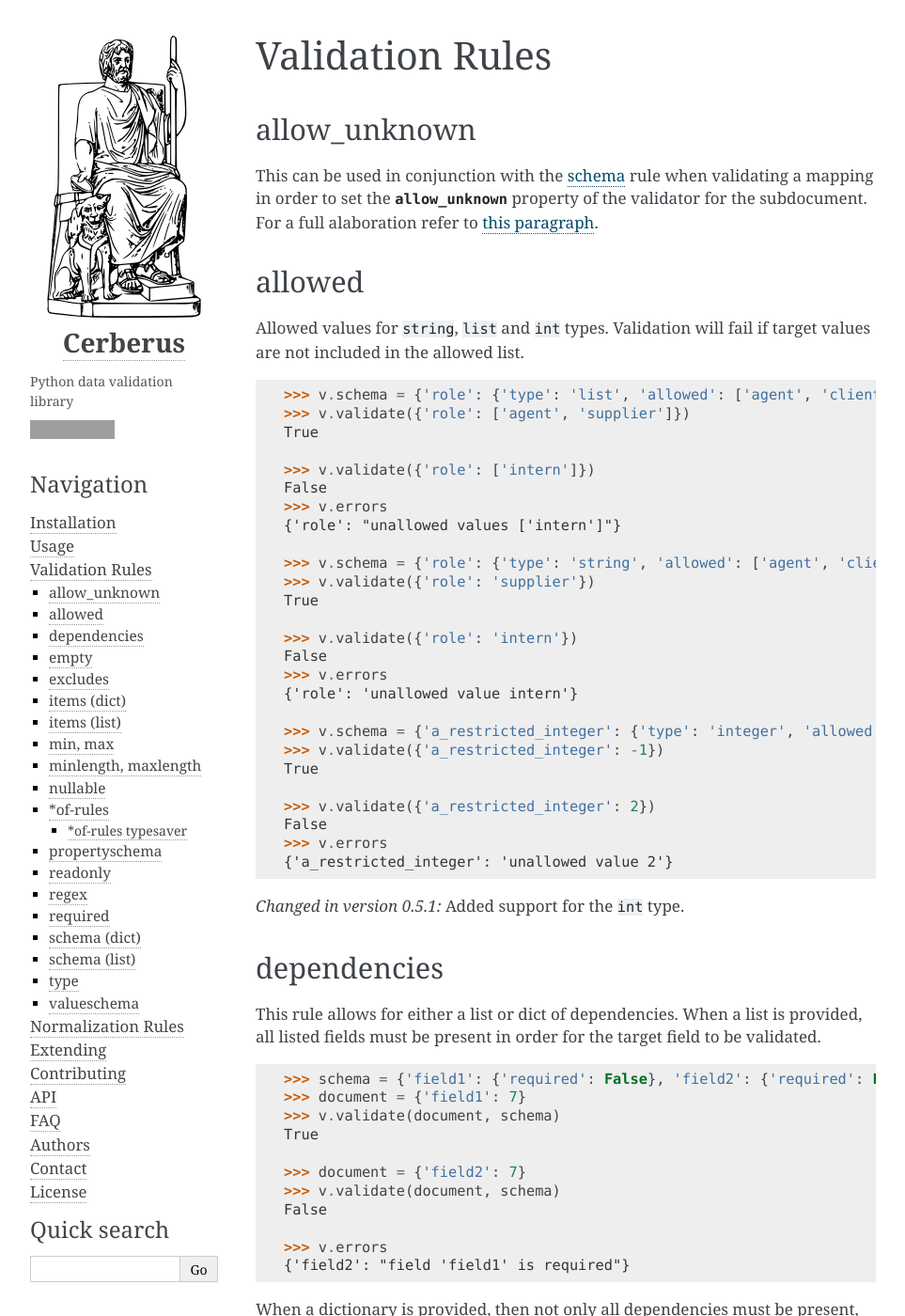
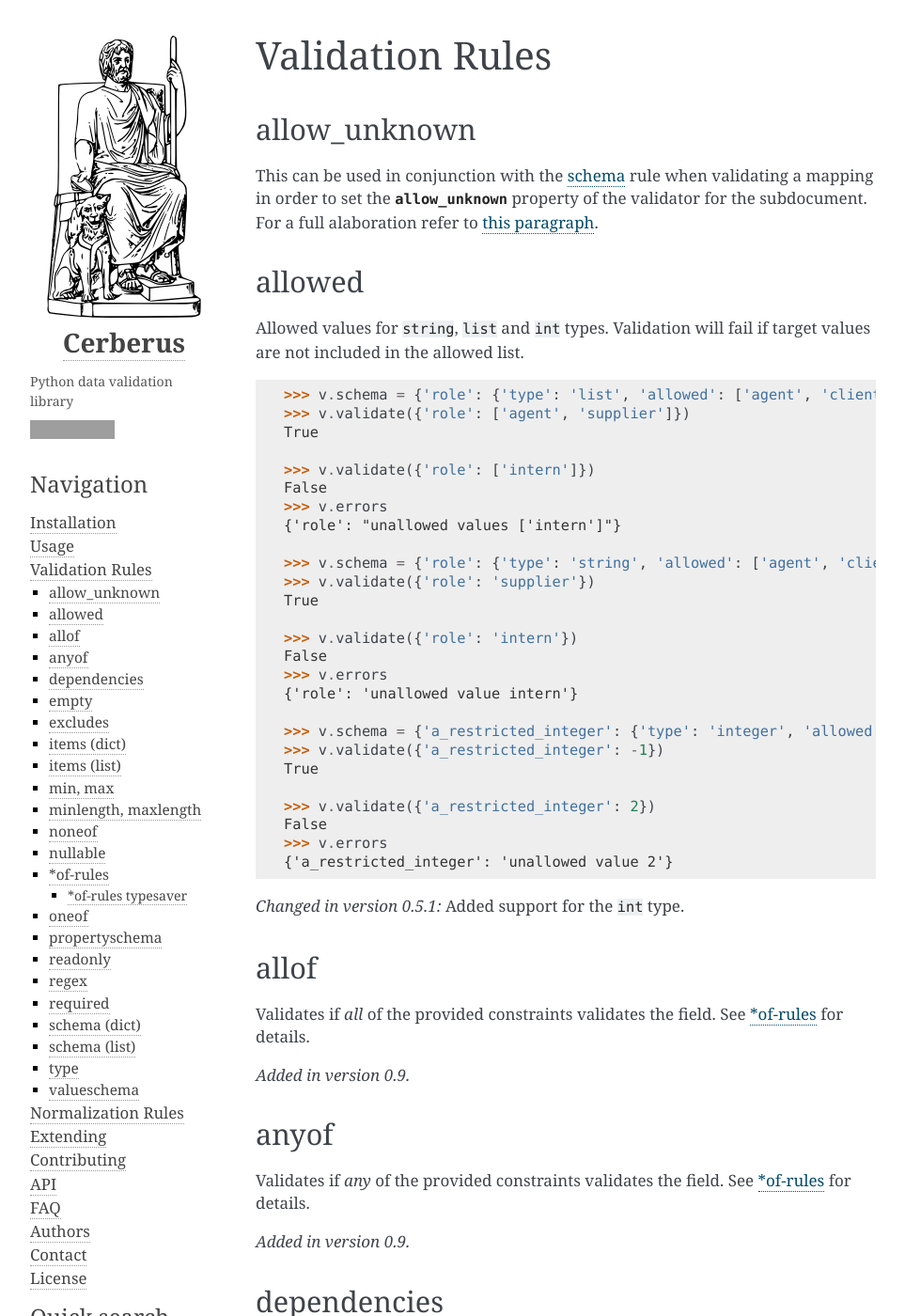
Before and after one commit to pyeve/cerberus, a Sphinx documentation site: the page built from docs/validation-rules.rst, in a window 1280 px wide and 1400 px high. Shown: the whole window at 94% size, without its empty margins (148-1111 px from the left). Built offline with Sphinx 7.4.7, drawn with Linux system fonts in a browser that asks for light colours; some of the changed text lies outside the part shown; grey boxes are pictures that could not be loaded.

Commit message:
Adds entries for allof, anyof, noneof and oneof to the rules list

```diff
--- a/docs/validation-rules.rst
+++ b/docs/validation-rules.rst
@@ -45,6 +45,20 @@ if target values are not included in the allowed list.
 
 .. versionchanged:: 0.5.1
    Added support for the ``int`` type.
+
+allof
+-----
+
+Validates if *all* of the provided constraints validates the field. See `\*of-rules`_ for details.
+
+.. versionadded:: 0.9
+
+anyof
+-----
+
+Validates if *any* of the provided constraints validates the field. See `\*of-rules`_ for details.
+
+.. versionadded:: 0.9
 
 dependencies
 ------------
@@ -237,6 +251,13 @@ minlength, maxlength
 --------------------
 Minimum and maximum length allowed for ``string`` and ``list`` types.
 
+noneof
+------
+
+Validates if *none* of the provided constraints validates the field. See `\*of-rules`_ for details.
+
+.. versionadded:: 0.9
+
 nullable
 --------
 If ``True`` the field value can be set to ``None``. It is essentially the
@@ -272,8 +293,8 @@ field will be considered valid if it validates against the set in the list
 according to the prefixes logics ``all``, ``any``, ``one`` or ``none``.
 
 ==========  ====================================================================
+``allof``   Validates if *all* of the provided constraints validates the field.
 ``anyof``   Validates if *any* of the provided constraints validates the field.
-``allof``   Validates if *all* of the provided constraints validates the field.
 ``noneof``  Validates if *none* of the provided constraints validates the field.
 ``oneof``   Validates if *exactly one* of the provided constraints applies.
 ==========  ====================================================================
@@ -354,6 +375,13 @@ implementing your own logic:
     ...         invalid_employees_phones.append(employee)
 
 .. versionadded: 0.10
+
+oneof
+-----
+
+Validates if *exactly one* of the provided constraints applies. See `\*of-rules`_ for details.
+
+.. versionadded:: 0.9
 
 propertyschema
 --------------
```
